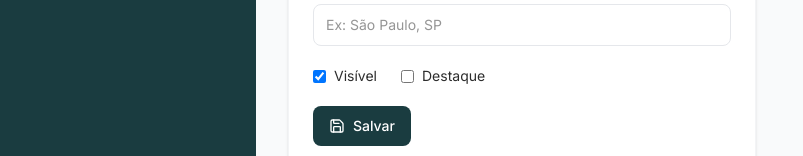
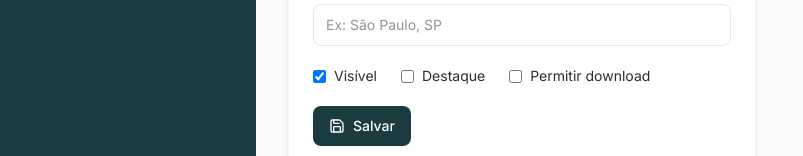
Before and after one commit to wesleyeduardodev/portfolio-platform, a Next.js app: page /admin/projects/new in a window 1280 px wide. Shown: the part 461-617 px from the top of the page, without its empty margins (0-803 px from the left). Built offline with nearby package versions, Linux system fonts and the light colour scheme; no server answers.

Commit message:
nnovas amlehorias

```diff
--- a/src/components/admin/ProjectForm.tsx
+++ b/src/components/admin/ProjectForm.tsx
@@ -41,6 +41,7 @@ export function ProjectForm({ project }: ProjectFormProps) {
       year: project?.year || undefined,
       isVisible: project?.isVisible ?? true,
       isFeatured: project?.isFeatured ?? false,
+      allowDownload: project?.allowDownload ?? false,
     },
   });
 
@@ -172,6 +173,14 @@ export function ProjectForm({ project }: ProjectFormProps) {
                 />
                 Destaque
               </label>
+              <label className="flex items-center gap-2 text-sm">
+                <input
+                  type="checkbox"
+                  {...register("allowDownload")}
+                  className="rounded border-gray-300"
+                />
+                Permitir download
+              </label>
             </div>
 
             {error && (
@@ -242,6 +251,7 @@ export function ProjectForm({ project }: ProjectFormProps) {
                         title: project.title,
                         isVisible: project.isVisible,
                         isFeatured: project.isFeatured,
+                        allowDownload: project.allowDownload,
                         coverMediaId: mediaId,
                       }),
                     });
--- a/src/components/public/MediaViewer.tsx
+++ b/src/components/public/MediaViewer.tsx
@@ -10,6 +10,7 @@ import { extractYouTubeId, getYouTubeEmbedUrl } from "@/lib/youtube";
 interface MediaViewerProps {
   media: Media[];
   initialIndex: number;
+  allowDownload?: boolean;
   onClose: () => void;
 }
 
@@ -29,6 +30,7 @@ async function downloadMedia(url: string, fileName: string) {
 export function MediaViewer({
   media,
   initialIndex,
+  allowDownload = false,
   onClose,
 }: MediaViewerProps) {
   const [current, setCurrent] = useState(initialIndex);
@@ -84,7 +86,7 @@ export function MediaViewer({
         <div className="rounded-full bg-white/10 px-3 py-1 text-sm text-white backdrop-blur-sm">
           {current + 1} / {media.length}
         </div>
-        {!isYouTube && (
+        {allowDownload && !isYouTube && (
           <button
             onClick={(e) => {
               e.stopPropagation();
--- a/src/components/public/ProjectModal.tsx
+++ b/src/components/public/ProjectModal.tsx
@@ -150,7 +150,7 @@ export function ProjectModal({ project, onClose }: ProjectModalProps) {
                 <div className="h-px flex-1 bg-accent/30" />
               </div>
 
-              {downloadableMedia.length > 0 && (
+              {project.allowDownload && downloadableMedia.length > 0 && (
                 <div className="mb-4 flex justify-end">
                   <button
                     onClick={handleDownloadAll}
@@ -218,6 +218,7 @@ export function ProjectModal({ project, onClose }: ProjectModalProps) {
           <MediaViewer
             media={[...project.media].sort((a, b) => a.sortOrder - b.sortOrder)}
             initialIndex={lightboxIndex}
+            allowDownload={project.allowDownload}
             onClose={() => setLightboxIndex(null)}
           />
         )}
--- a/src/lib/validations.ts
+++ b/src/lib/validations.ts
@@ -20,6 +20,7 @@ export const projectSchema = z.object({
   year: z.coerce.number().int().min(1900).max(2100).optional(),
   isVisible: z.boolean(),
   isFeatured: z.boolean(),
+  allowDownload: z.boolean(),
 });
 
 export const contactSchema = z.object({
```
Also changed, not shown: 1 other file (tests, documents, lock files or other folders).
